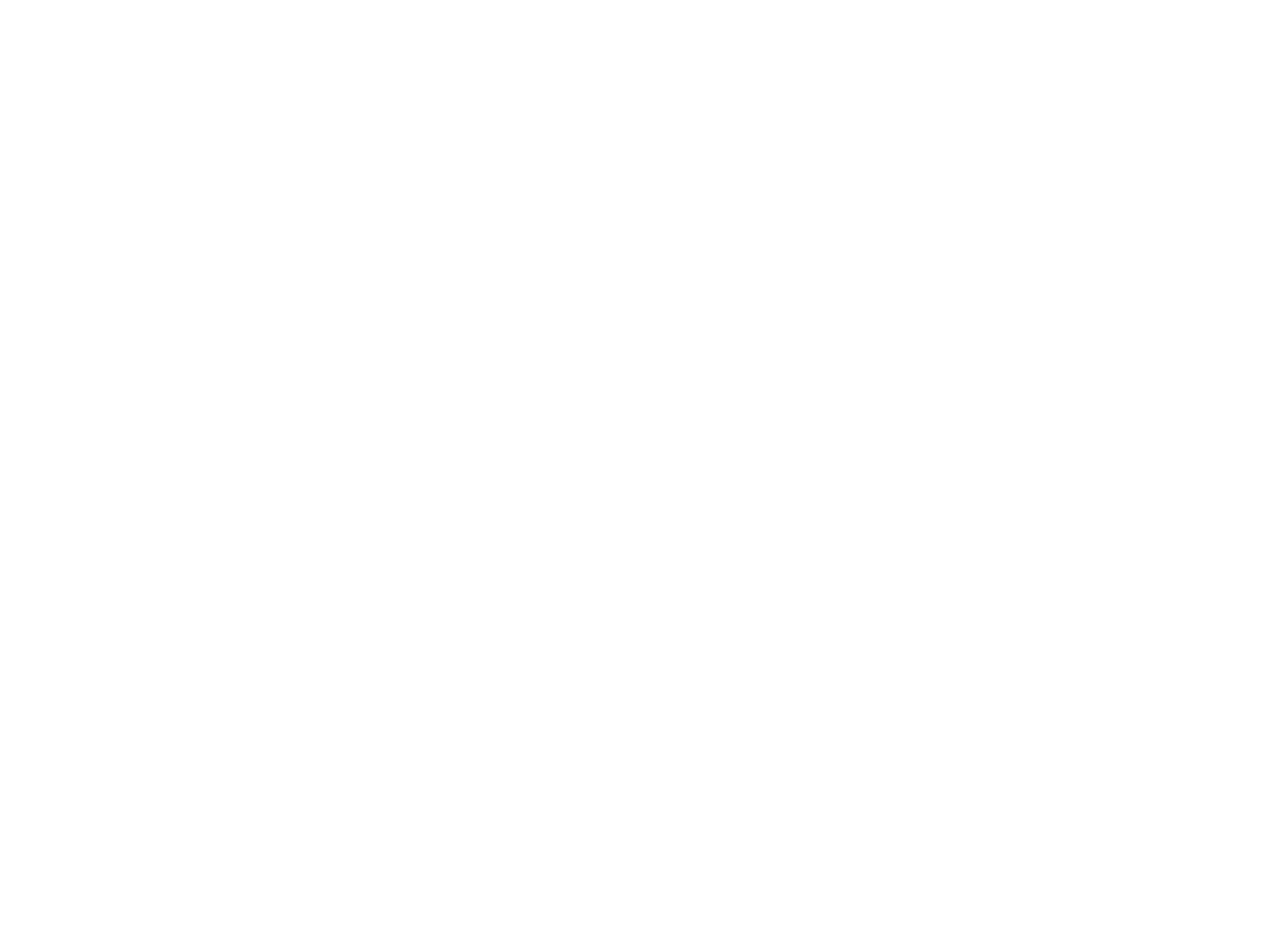
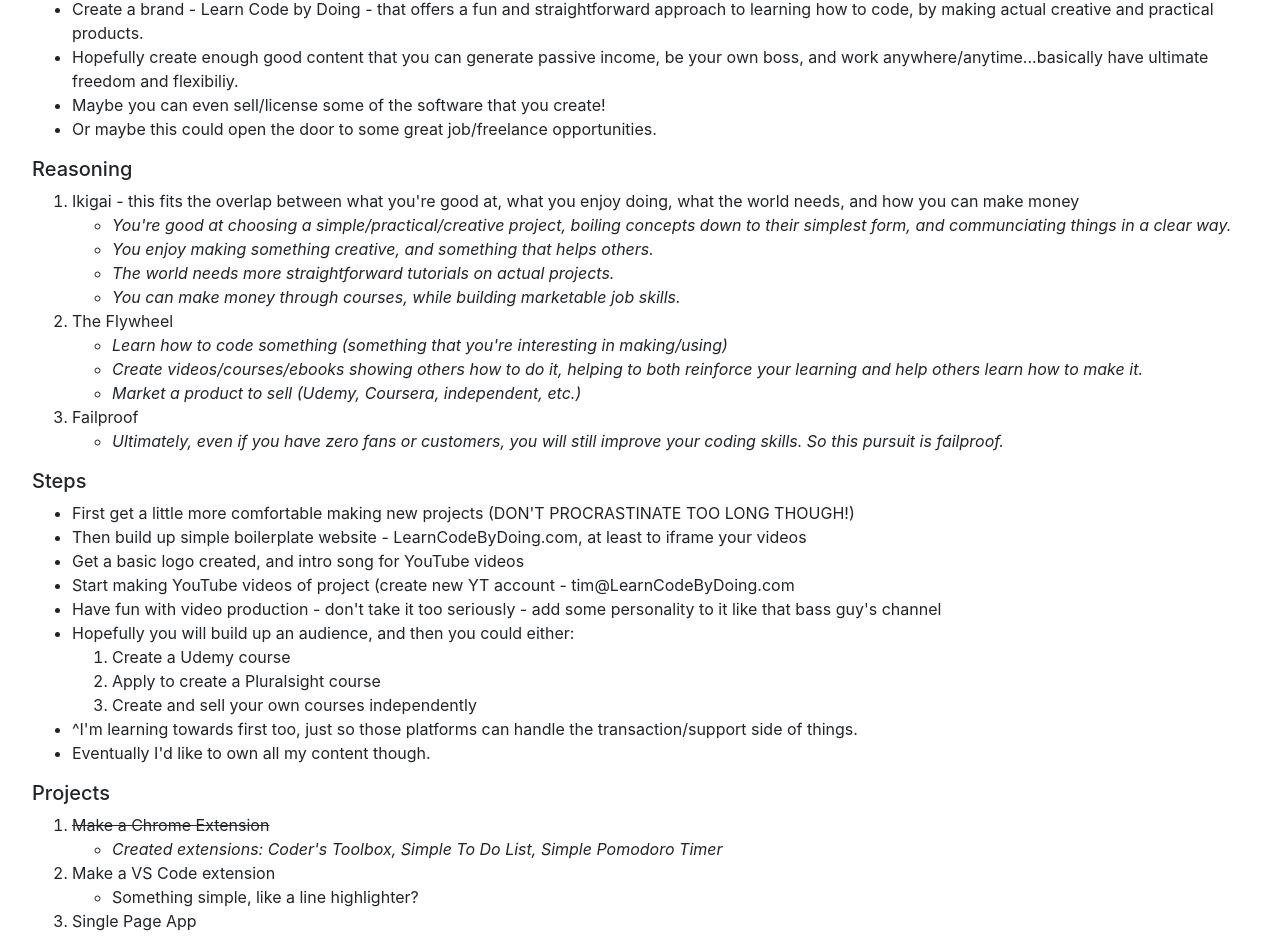
Before and after one commit to TimFinnigan/tim-finnigan-homepage, a React (Create React App) app: page /learncodebydoing in a window 1280 px wide. Before the commit this address had no page. Shown: the part 213-1149 px from the top of the page. Before the commit the page ends 800 px from the top, so only its background shows below. Built offline with nearby package versions, Linux system fonts and the light colour scheme.

Commit message:
create learn code by doing component

```diff
--- a/src/index.js
+++ b/src/index.js
@@ -12,6 +12,7 @@ import App from "./App";
 import Projects from "./projects";
 import Principles from "./principles";
 import Goals from "./goals";
+import LearnCodeByDoing from "./learncodebydoing";
 import About from "./about";
 import Todo from "./todo";
 import Notfound from "./notfound";
@@ -48,6 +49,7 @@ const routing = (
         <Route path="/projects" component={Projects} />
         <Route path="/principles" component={Principles} />
         <Route path="/goals" component={Goals} />
+        <Route path="/learncodebydoing" component={LearnCodeByDoing} />
         <Route path="/about" component={About} />
         <Route path="/todo" component={Todo} />
         <Route component={Notfound} />
--- /dev/null
+++ b/src/learncodebydoing.js
@@ -0,0 +1,136 @@
+import React from "react";
+import { Route, NavLink, Redirect } from "react-router-dom";
+
+class LearnCodeByDoing extends React.Component {
+  render() {
+    // const { url } = this.props.match;
+    return (
+      <div className="project-container">
+        <h5>Goal</h5>
+        <ul>
+          <li>
+            Create a brand - Learn Code by Doing - that offers a fun and
+            straightforward approach to learning how to code, by making actual
+            creative and practical products.
+          </li>
+          <li>
+            Hopefully create enough good content that you can generate passive
+            income, be your own boss, and work anywhere/anytime...basically have
+            ultimate freedom and flexibiliy.
+          </li>
+          <li>
+            Maybe you can even sell/license some of the software that you
+            create!
+          </li>
+          <li>
+            Or maybe this could open the door to some great job/freelance
+            opportunities.
+          </li>
+        </ul>
+        <h5>Reasoning</h5>
+        <ol>
+          <li>
+            Ikigai - this fits the overlap between what you're good at, what you
+            enjoy doing, what the world needs, and how you can make money
+            <ul className="italic">
+              <li>
+                You're good at choosing a simple/practical/creative project,
+                boiling concepts down to their simplest form, and communciating
+                things in a clear way.
+              </li>
+              <li>
+                You enjoy making something creative, and something that helps
+                others.
+              </li>
+              <li>
+                The world needs more straightforward tutorials on actual
+                projects.
+              </li>
+              <li>
+                You can make money through courses, while building marketable
+                job skills.
+              </li>
+            </ul>
+          </li>
+          <li>The Flywheel</li>
+          <ul className="italic">
+            <li>
+              Learn how to code something (something that you're interesting in
+              making/using)
+            </li>
+            <li>
+              Create videos/courses/ebooks showing others how to do it, helping
+              to both reinforce your learning and help others learn how to make
+              it.
+            </li>
+            <li>
+              Market a product to sell (Udemy, Coursera, independent, etc.)
+            </li>
+          </ul>
+          <li>Failproof</li>
+          <ul className="italic">
+            <li>
+              Ultimately, even if you have zero fans or customers, you will
+              still improve your coding skills. So this pursuit is failproof.
+            </li>
+          </ul>
+        </ol>
+        <h5>Steps</h5>
+        <ul>
+          <li>
+            First get a little more comfortable making new projects (DON'T
+            PROCRASTINATE TOO LONG THOUGH!)
+          </li>
+          <li>
+            Then build up simple boilerplate website - LearnCodeByDoing.com, at
+            least to iframe your videos
+          </li>
+          <li>Get a basic logo created, and intro song for YouTube videos</li>
+          <li>
+            Start making YouTube videos of project (create new YT account -
+            tim@LearnCodeByDoing.com
+          </li>
+          <li>
+            Have fun with video production - don't take it too seriously - add
+            some personality to it like that bass guy's channel
+          </li>
+          <li>
+            Hopefully you will build up an audience, and then you could either:
+          </li>
+          <ol>
+            <li>Create a Udemy course</li>
+            <li>Apply to create a Pluralsight course</li>
+            <li>Create and sell your own courses independently</li>
+          </ol>
+          <li>
+            ^I'm learning towards first too, just so those platforms can handle
+            the transaction/support side of things.
+          </li>
+          <li>Eventually I'd like to own all my content though.</li>
+        </ul>
+        <h5>Projects</h5>
+        <ol>
+          <li className="strikethrough">Make a Chrome Extension</li>
+          <ul>
+            <li className="italic">
+              Created extensions: Coder's Toolbox, Simple To Do List, Simple
+              Pomodoro Timer
+            </li>
+          </ul>
+          <li>Make a VS Code extension</li>
+          <ul>
+            <li>Something simple, like a line highlighter?</li>
+          </ul>
+          <li>Single Page App</li>
+          <li>Progressive Web App</li>
+          <li>React Native app</li>
+          <li>Python web-scraping app</li>
+          <li>Tensorflow app</li>
+          <li>Electron app</li>
+          <li>ARKit app</li>
+        </ol>
+      </div>
+    );
+  }
+}
+export default LearnCodeByDoing;
```
